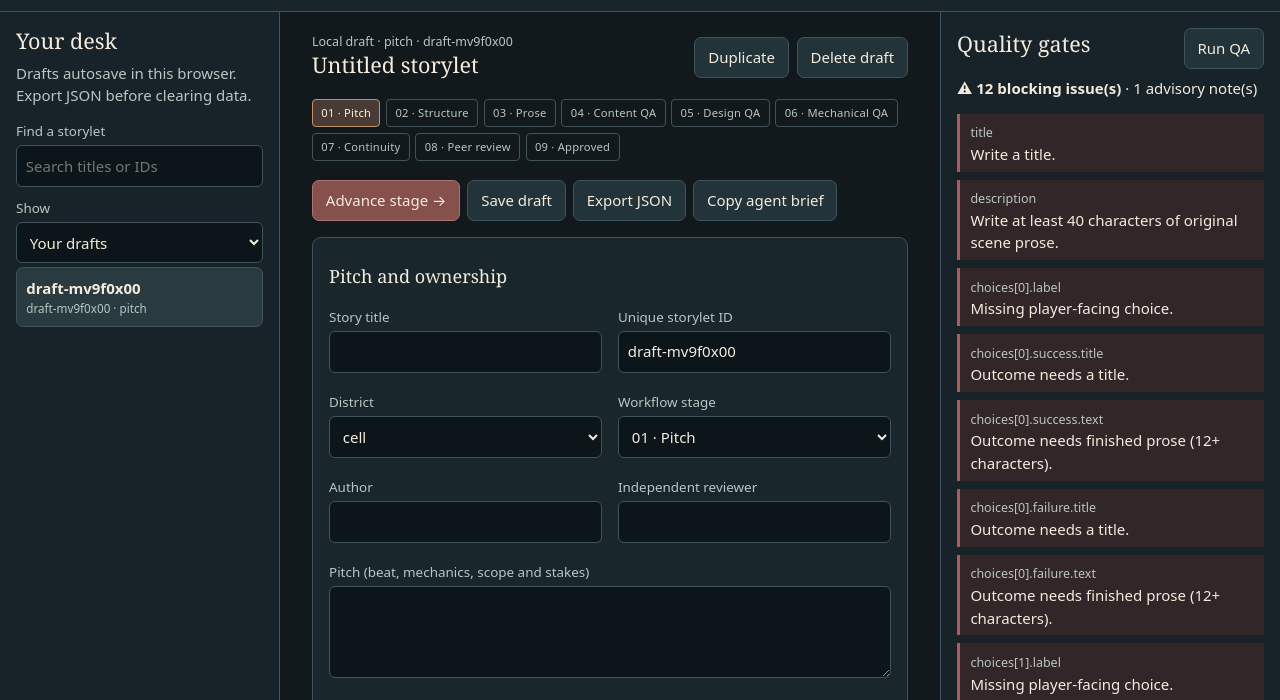
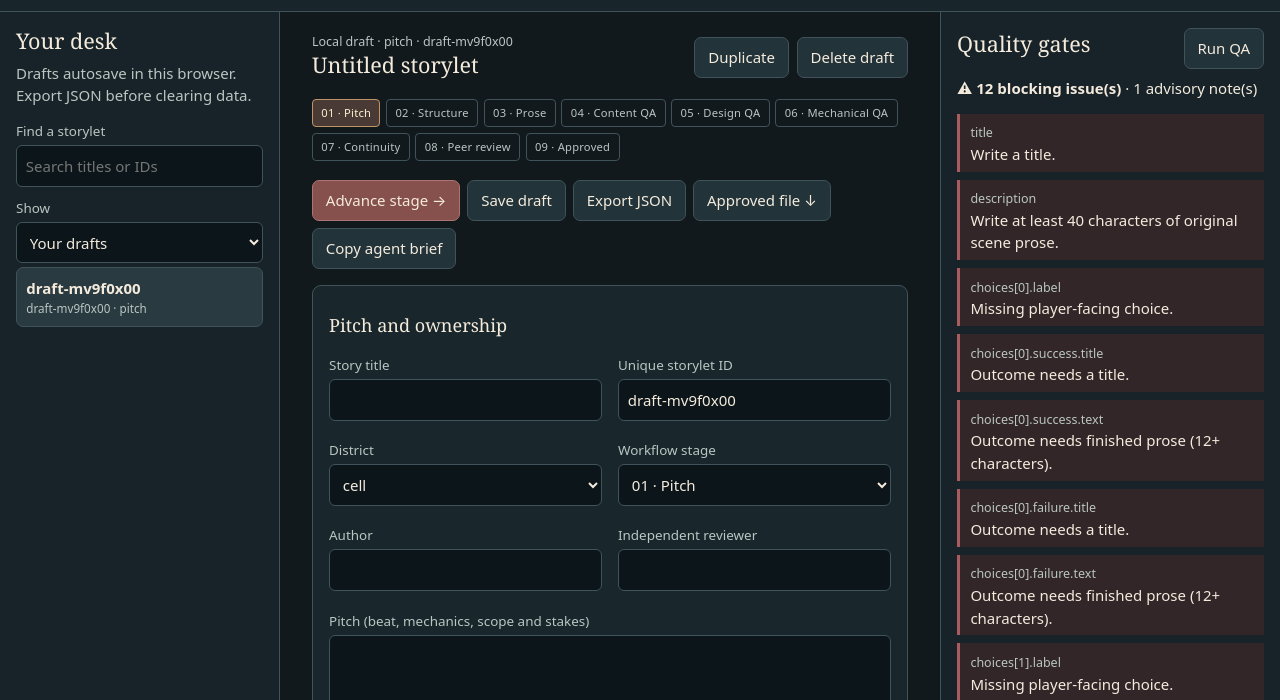
Before and after one commit to joshualparris/theUndercity, a website with bundled scripts: page tools/cms/index.html in a window 1280 px wide. Both pictures are taken after a click on the button "+ New storylet". Shown: the part 69-769 px from the top of the page. Built offline with nearby package versions, Linux system fonts and the light colour scheme.

Commit message:
Offer bare publish-ready JSON downloads after editorial approval

```diff
--- a/tools/cms/index.html
+++ b/tools/cms/index.html
@@ -60,7 +60,7 @@ pre{white-space:pre-wrap;overflow-wrap:anywhere;background:#0d171a;padding:.85re
 <section id="editor" hidden aria-label="Storylet editor">
 <div class="row between"><div><small id="editor-subtitle"></small><h2 id="editor-title">Storylet</h2></div><div class="row"><button id="clone-story">Duplicate</button><button id="delete-story">Delete draft</button></div></div>
 <div id="phase-bar" class="pills" aria-label="Writing phases"></div>
-<div class="toolbar"><button id="go-next" class="primary">Advance stage →</button><button id="save-story">Save draft</button><button id="export-story">Export JSON</button><button id="copy-prompt">Copy agent brief</button></div>
+<div class="toolbar"><button id="go-next" class="primary">Advance stage →</button><button id="save-story">Save draft</button><button id="export-story">Export JSON</button><button id="download-publish">Approved file ↓</button><button id="copy-prompt">Copy agent brief</button></div>
 <div id="fields"></div><section class="panel"><h3>Branching choices</h3><p class="muted">Each choice is a small state machine: requirements, stat test, success, failure and effects.</p><div id="branches"></div><button id="add-choice">+ Add choice</button></section>
 </section></main>
 <aside aria-label="Quality assurance and world references"><div class="row between"><h2>Quality gates</h2><button id="run-qa">Run QA</button></div><div id="qa-results"></div>
```
